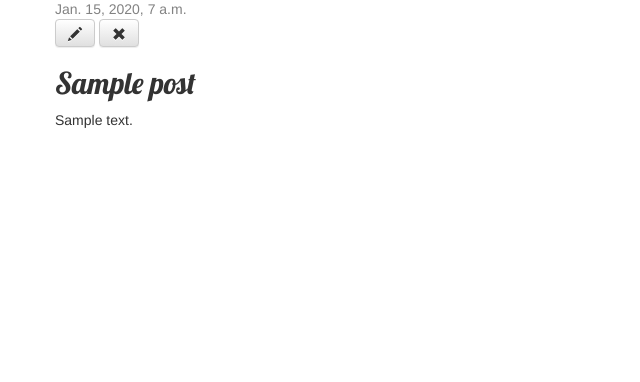
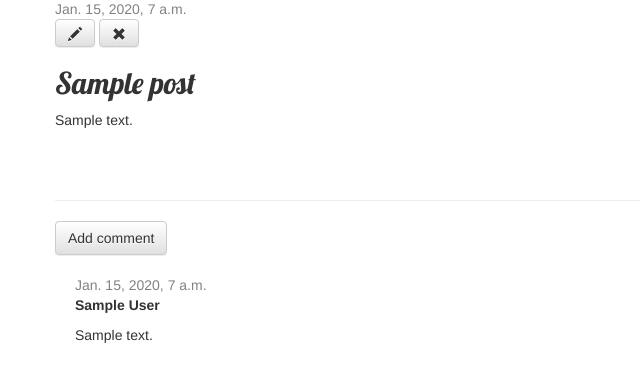
Before and after one commit to Hamilton-Dias/DjangoBlog, a Django app: page /post/1/ in a window 1280 px wide. Shown: the part 163-545 px from the top of the page, without its empty margins (0-640 px from the left). Run offline with Django 3.2, Linux system fonts and the light colour scheme; a user stored in the database is signed in; tables that the repository leaves empty hold one stand-in row (values such as "Sample post"); some libraries are stand-ins or nearby versions.

Commit message:
comments

```diff
--- a/blog/admin.py
+++ b/blog/admin.py
@@ -1,4 +1,5 @@
 from django.contrib import admin
-from .models import Post
+from .models import Post, Comment
 
 admin.site.register(Post)
+admin.site.register(Comment)
--- a/blog/models.py
+++ b/blog/models.py
@@ -16,3 +16,20 @@ class Post(models.Model):
 
     def __str__(self):
         return self.title
+
+    def approved_comments(self):
+        return self.comments.filter(approved_comment=True)
+
+class Comment(models.Model):
+    post = models.ForeignKey('blog.Post', on_delete=models.CASCADE, related_name='comments')
+    author = models.CharField(max_length=200)
+    text = models.TextField()
+    created_date = models.DateTimeField(default=timezone.now)
+    approved_comment = models.BooleanField(default=False)
+
+    def approve(self):
+        self.approved_comment = True
+        self.save()
+
+    def __str__(self):
+        return self.text
--- a/blog/static/css/blog.css
+++ b/blog/static/css/blog.css
@@ -44,3 +44,7 @@ h1, h2, h3, h4 {
 .post h2 a, .post h2 a:visited {
     color: #000000;
 }
+
+.comment {
+    margin: 20px 0px 20px 20px;
+}
--- a/blog/templates/blog/post_detail.html
+++ b/blog/templates/blog/post_detail.html
@@ -16,4 +16,23 @@
         <h2>{{ post.title }}</h2>
         <p>{{ post.text|linebreaksbr }}</p>
     </div>
+    <hr>
+        <a class="btn btn-default" href="{% url 'add_comment_to_post' pk=post.pk %}">Add comment</a>
+        {% for comment in post.comments.all %}
+            {% if user.is_authenticated or comment.approved_comment %}
+                <div class="comment">
+                    <div class="date">
+                        {{ comment.created_date }}
+                        {% if not comment.approved_comment %}
+                            <a class="btn btn-default" href="{% url 'comment_remove' pk=comment.pk %}"><span class="glyphicon glyphicon-remove"></span></a>
+                            <a class="btn btn-default" href="{% url 'comment_approve' pk=comment.pk %}"><span class="glyphicon glyphicon-ok"></span></a>
+                        {% endif %}
+                    </div>
+                    <strong>{{ comment.author }}</strong>
+                    <p>{{ comment.text|linebreaks }}</p>
+                </div>
+            {% endif %}
+        {% empty %}
+            <p>No comments here yet :(</p>
+        {% endfor %}
 {% endblock %}
--- a/blog/templates/blog/post_list.html
+++ b/blog/templates/blog/post_list.html
@@ -8,6 +8,7 @@
             </div>
             <h1><a href="{% url 'post_detail' pk=post.pk %}">{{ post.title }}</a></h1>
             <p>{{ post.text|linebreaksbr }}</p>
+            <a href="{% url 'post_detail' pk=post.pk %}">Comments: {{ post.approved_comments.count }}</a>
         </div>
     {% endfor %}
 {% endblock %}
--- a/blog/urls.py
+++ b/blog/urls.py
@@ -11,4 +11,7 @@ urlpatterns = [
     path('drafts/', views.post_draft_list, name='post_draft_list'),
     path('post/<pk>/publish/', views.post_publish, name='post_publish'),
     path('post/<pk>/remove/', views.post_remove, name='post_remove'),
+    path('post/<int:pk>/comment/', views.add_comment_to_post, name='add_comment_to_post'),
+    path('comment/<int:pk>/approve/', views.comment_approve, name='comment_approve'),
+	path('comment/<int:pk>/remove/', views.comment_remove, name='comment_remove'),
 ] + static(settings.STATIC_URL, document_root=settings.STATIC_ROOT)
--- a/blog/views.py
+++ b/blog/views.py
@@ -1,7 +1,7 @@
 from django.shortcuts import render, get_object_or_404, redirect
 from django.utils import timezone
-from .models import Post
-from .forms import PostForm
+from .models import Post, Comment
+from .forms import PostForm, CommentForm
 from django.contrib.auth.decorators import login_required
 
 # Create your views here.
@@ -61,3 +61,28 @@ def post_remove(request, pk):
 	post = get_object_or_404(Post, pk=pk)
 	post.delete()
 	return redirect('post_list')
+
+def add_comment_to_post(request, pk):
+	post = get_object_or_404(Post, pk=pk)
+	if request.method == "POST":
+		form = CommentForm(request.POST)
+		if form.is_valid():
+			comment = form.save(commit=False)
+			comment.post = post
+			comment.save()
+			return redirect('post_detail', pk=post.pk)
+	else:
+		form = CommentForm()
+	return render(request, 'blog/add_comment_to_post.html', {'form': form})
+
+@login_required
+def comment_approve(request, pk):
+	comment = get_object_or_404(Comment, pk=pk)
+	comment.approve()
+	return redirect('post_detail', pk=comment.post.pk)
+
+@login_required
+def comment_remove(request, pk):
+	comment = get_object_or_404(Comment, pk=pk)
+	comment.delete()
+	return redirect('post_detail', pk=comment.post.pk)
```
Also changed, not shown: blog/forms.py (+10 -4 lines), blog/templates/blog/add_comment_to_post.html (added, +9 -0 lines), blog/migrations/0002_comment.py (added).
